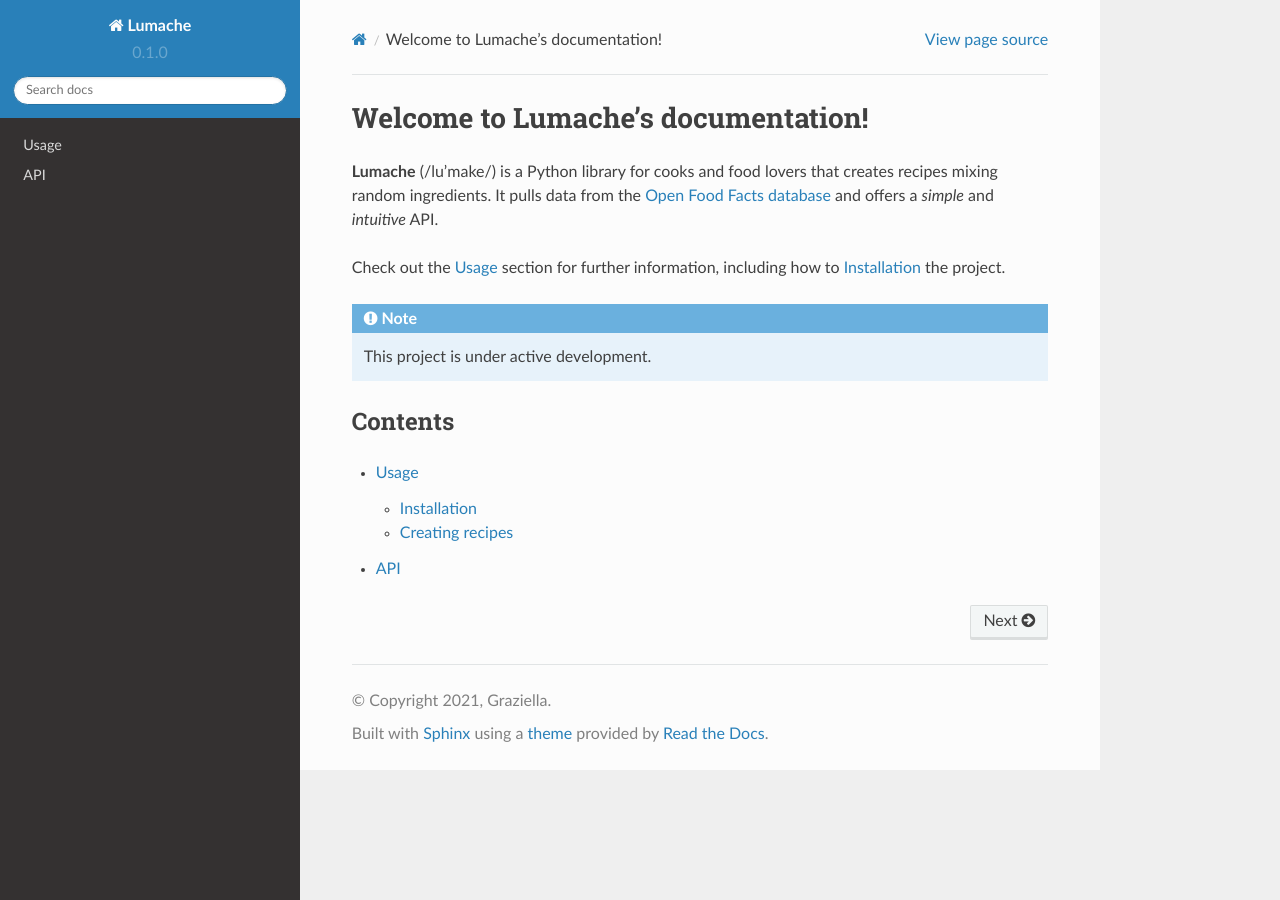
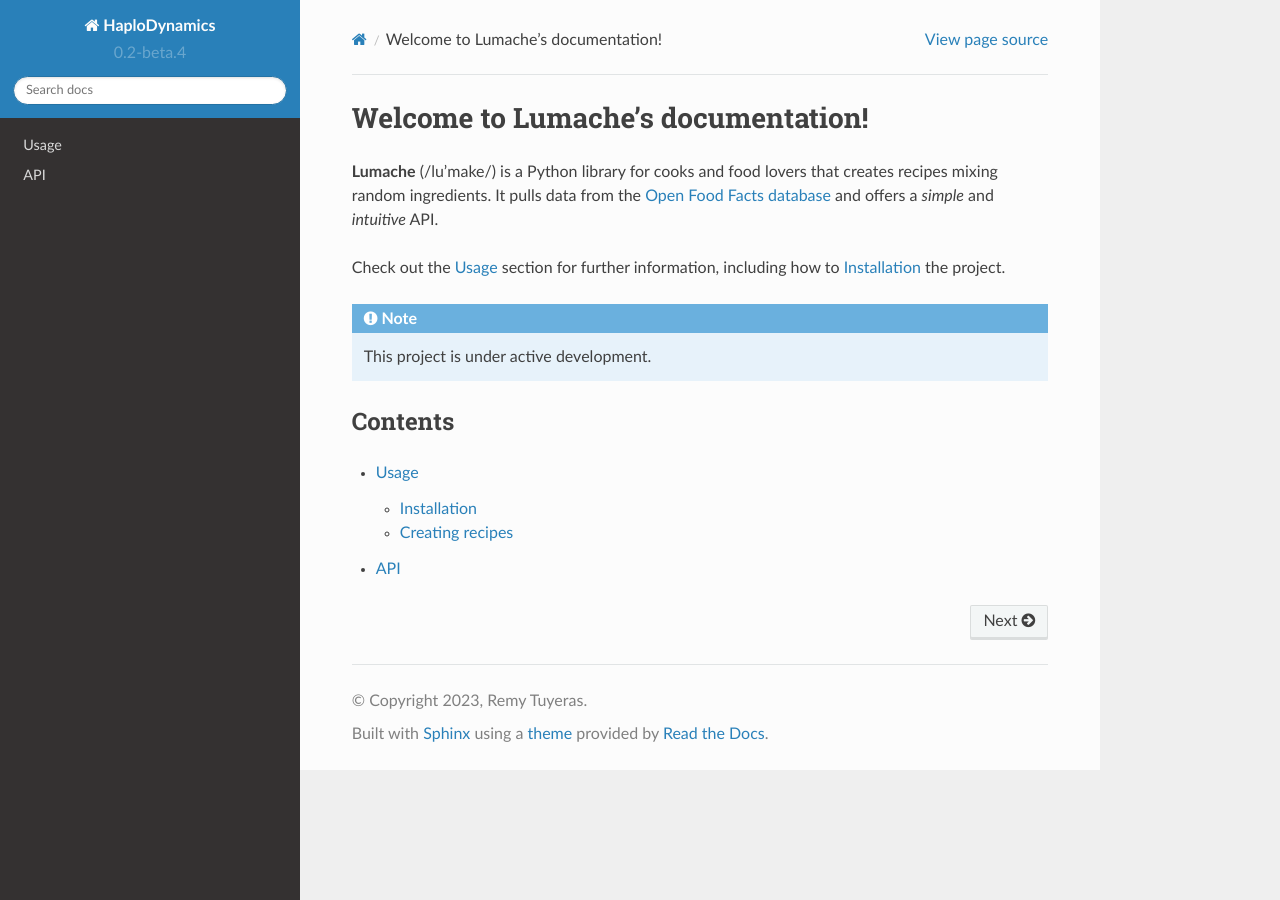
Before and after one commit to remytuyeras/HaploDynamics, a Sphinx documentation site: the page built from docs/source/index.rst, in a window 1280 px wide. Built offline with Sphinx 7.4.7 and the Read the Docs theme 2.0.0, drawn with Linux system fonts in a browser that asks for light colours.

Commit message:
Update conf.py

```diff
--- a/docs/source/conf.py
+++ b/docs/source/conf.py
@@ -2,12 +2,12 @@
 
 # -- Project information
 
-project = 'Lumache'
-copyright = '2021, Graziella'
-author = 'Graziella'
+project = 'HaploDynamics'
+copyright = '2023, Remy Tuyeras'
+author = 'Remy Tuyeras'
 
-release = '0.1'
-version = '0.1.0'
+release = '0.2-beta.4'
+version = '0.2-beta.4'
 
 # -- General configuration
 
```
